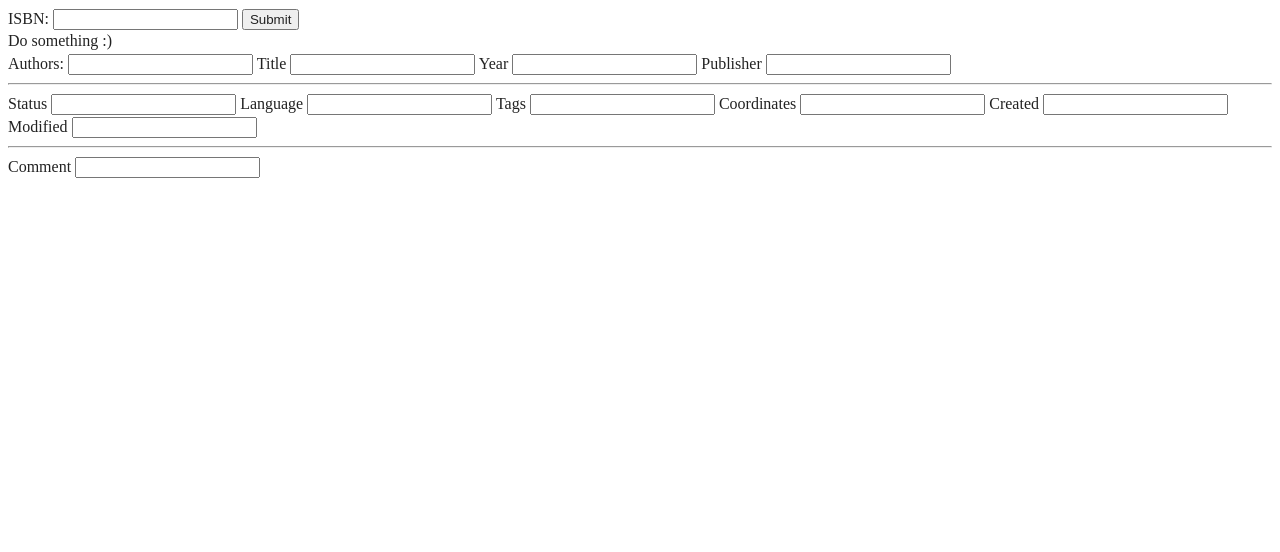
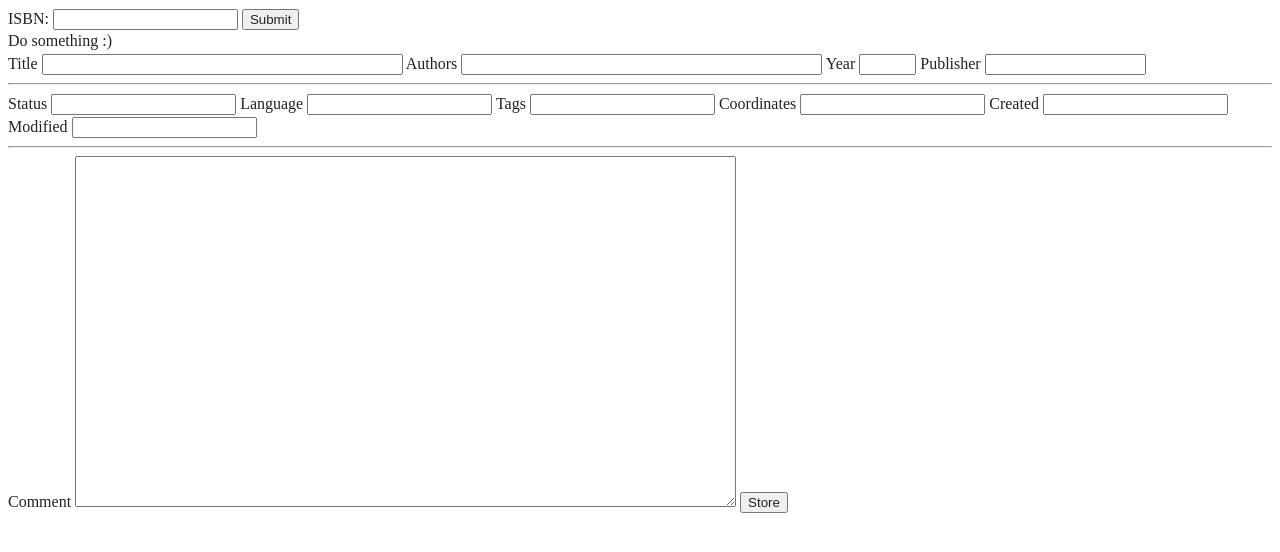
Before and after one commit to ri0t/johannes, a plain HTML site: page static/index.html in a window 1280 px wide. Drawn offline with Linux system fonts and the light colour scheme.

Commit message:
Some form formatting

```diff
--- a/static/index.html
+++ b/static/index.html
@@ -41,14 +41,14 @@
 
 <div id="detailform">
 <form id="details">
-    <span>Authors:</span>
-    <input type="text" name="authors">
     <span>Title</span>
-    <input type="text" name="title">
+    <input type="text" name="title" size="42">
+    <span>Authors</span>
+    <input type="text" name="authors" size="42">
     <span>Year</span>
-    <input type="text" name="year">
+    <input type="text" name="year" size="4">
     <span>Publisher</span>
-    <input type="text" name="publisher">
+    <input type="text" name="publisher" size="17">
     <hr>
     <span>Status</span>
     <input type="text" name="status">
@@ -64,8 +64,9 @@
     <input type="text" name="modified">
     <hr>
     <span>Comment</span>
-    <input type="text" name="comment">
-
+    <textarea name="comment" rows="23" cols="80">
+    </textarea>
+    <input type="submit" value="Store">
 </form>
 </div>
 
```
